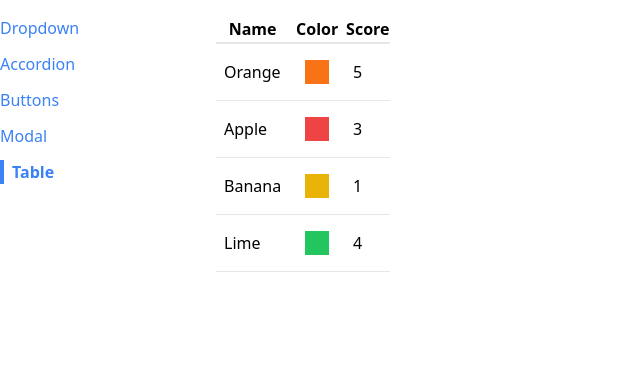
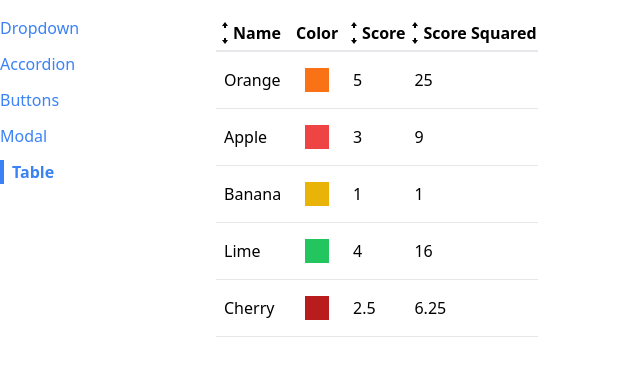
Before and after one commit to mamunreza/react101, a React (Create React App) app: page /table in a window 1280 px wide. Shown: the top 376 px of the page, without its empty margins (0-640 px from the left). Built offline with nearby package versions, Linux system fonts and the light colour scheme.

Commit message:
Sorting added (#19)

```diff
--- /dev/null
+++ b/src/components/SortableTable.js
@@ -0,0 +1,105 @@
+import { useState } from 'react';
+import { GoArrowSmallDown, GoArrowSmallUp } from 'react-icons/go';
+import Table from './Table';
+
+function SortableTable(props) {
+  const [sortOrder, setSortOrder] = useState(null);
+  const [sortBy, setSortBy] = useState(null);
+  const { config, data } = props;
+
+  const handleClick = (label) => {
+    if (sortBy && label !== sortBy) {
+      setSortOrder('asc');
+      setSortBy(label);
+      return;
+    }
+
+    if (sortOrder === null) {
+      setSortOrder('asc');
+      setSortBy(label);
+    } else if (sortOrder === 'asc') {
+      setSortOrder('desc');
+      setSortBy(label);
+    } else if (sortOrder === 'desc') {
+      setSortOrder(null);
+      setSortBy(null);
+    }
+  };
+
+  const updatedConfig = config.map((column) => {
+    if (!column.sortValue) {
+      return column;
+    }
+
+    return {
+      ...column,
+      header: () => (
+        <th
+          className="cursor-pointer hover:bg-gray-100"
+          onClick={() => handleClick(column.label)}
+        >
+          <div className="flex items-center">
+            {getIcons(column.label, sortBy, sortOrder)}
+            {column.label}
+          </div>
+        </th>
+      ),
+    };
+  });
+
+  // Only sort data if sortOrder && sortBy are not null
+  // Make a copy of the 'data' prop
+  // Find the correct sortValue function and use it for sorting
+  let sortedData = data;
+  if (sortOrder && sortBy) {
+    const { sortValue } = config.find((column) => column.label === sortBy);
+    sortedData = [...data].sort((a, b) => {
+      const valueA = sortValue(a);
+      const valueB = sortValue(b);
+
+      const reverseOrder = sortOrder === 'asc' ? 1 : -1;
+
+      if (typeof valueA === 'string') {
+        return valueA.localeCompare(valueB) * reverseOrder;
+      } else {
+        return (valueA - valueB) * reverseOrder;
+      }
+    });
+  }
+
+  return <Table {...props} data={sortedData} config={updatedConfig} />;
+}
+
+function getIcons(label, sortBy, sortOrder) {
+  if (label !== sortBy) {
+    return (
+      <div>
+        <GoArrowSmallUp />
+        <GoArrowSmallDown />
+      </div>
+    );
+  }
+
+  if (sortOrder === null) {
+    return (
+      <div>
+        <GoArrowSmallUp />
+        <GoArrowSmallDown />
+      </div>
+    );
+  } else if (sortOrder === 'asc') {
+    return (
+      <div>
+        <GoArrowSmallUp />
+      </div>
+    );
+  } else if (sortOrder === 'desc') {
+    return (
+      <div>
+        <GoArrowSmallDown />
+      </div>
+    );
+  }
+}
+
+export default SortableTable;
--- a/src/components/Table.js
+++ b/src/components/Table.js
@@ -1,5 +1,11 @@
+import { Fragment } from 'react';
+
 function Table({ data, config, keyFn }) {
   const renderedHeaders = config.map((column) => {
+    if (column.header) {
+      return <Fragment key={column.label}>{column.header()}</Fragment>;
+    }
+
     return <th key={column.label}>{column.label}</th>;
   });
 
--- a/src/pages/TablePage.js
+++ b/src/pages/TablePage.js
@@ -1,4 +1,4 @@
-import Table from '../components/Table';
+import SortableTable from '../components/SortableTable';
 
 function TablePage() {
   const data = [
@@ -6,12 +6,14 @@
     { name: 'Apple', color: 'bg-red-500', score: 3 },
     { name: 'Banana', color: 'bg-yellow-500', score: 1 },
     { name: 'Lime', color: 'bg-green-500', score: 4 },
+    { name: 'Cherry', color: 'bg-red-700', score: 2.5 },
   ];
 
   const config = [
     {
       label: 'Name',
       render: (fruit) => fruit.name,
+      sortValue: (fruit) => fruit.name,
     },
     {
       label: 'Color',
@@ -20,6 +22,12 @@
     {
       label: 'Score',
       render: (fruit) => fruit.score,
+      sortValue: (fruit) => fruit.score,
+    },
+    {
+      label: 'Score Squared',
+      render: (fruit) => fruit.score ** 2,
+      sortValue: (fruit) => fruit.score ** 2,
     },
   ];
 
@@ -29,7 +37,7 @@
 
   return (
     <div>
-      <Table data={data} config={config} keyFn={keyFn} />
+      <SortableTable data={data} config={config} keyFn={keyFn} />
     </div>
   );
 }
```
